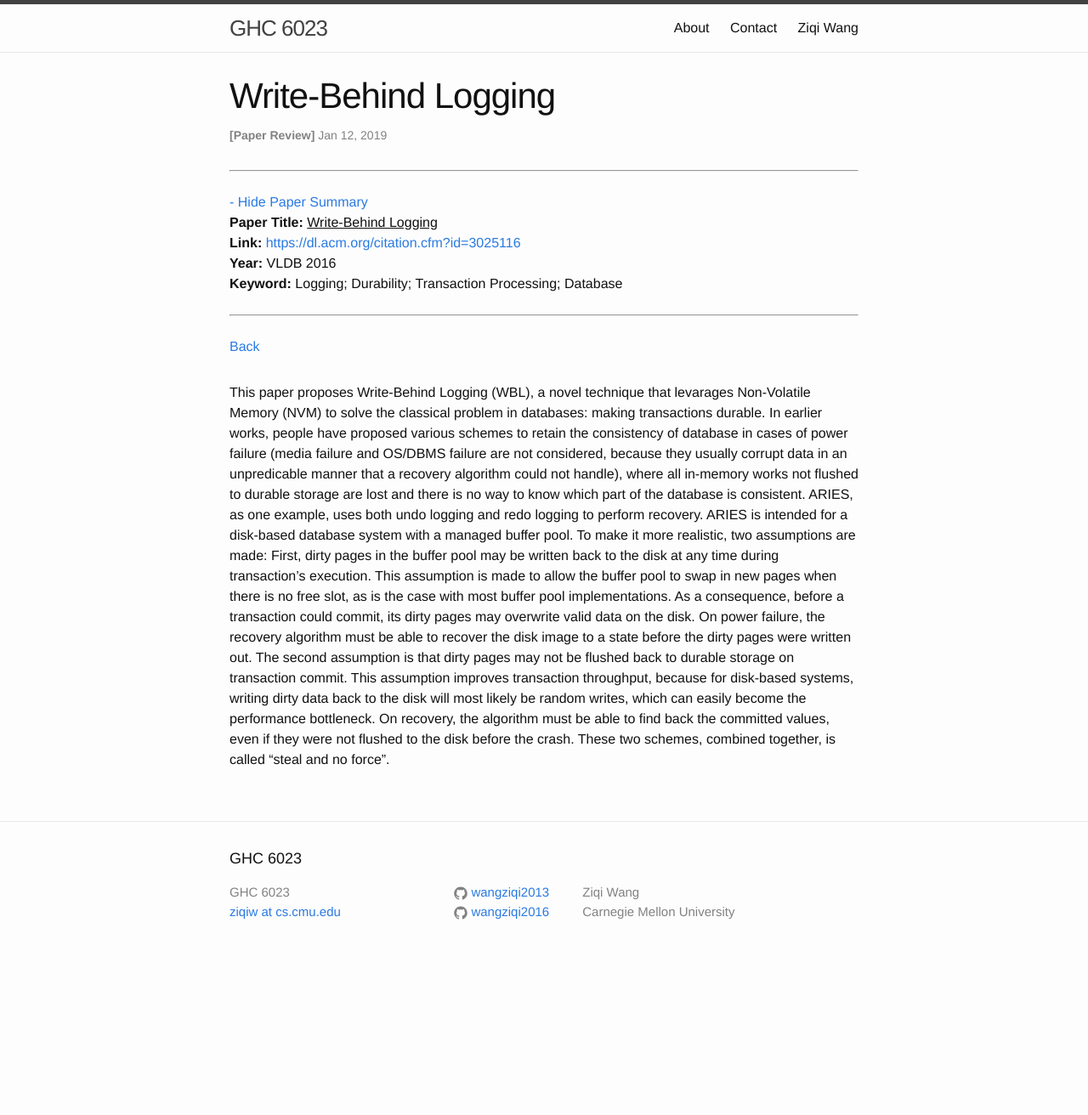
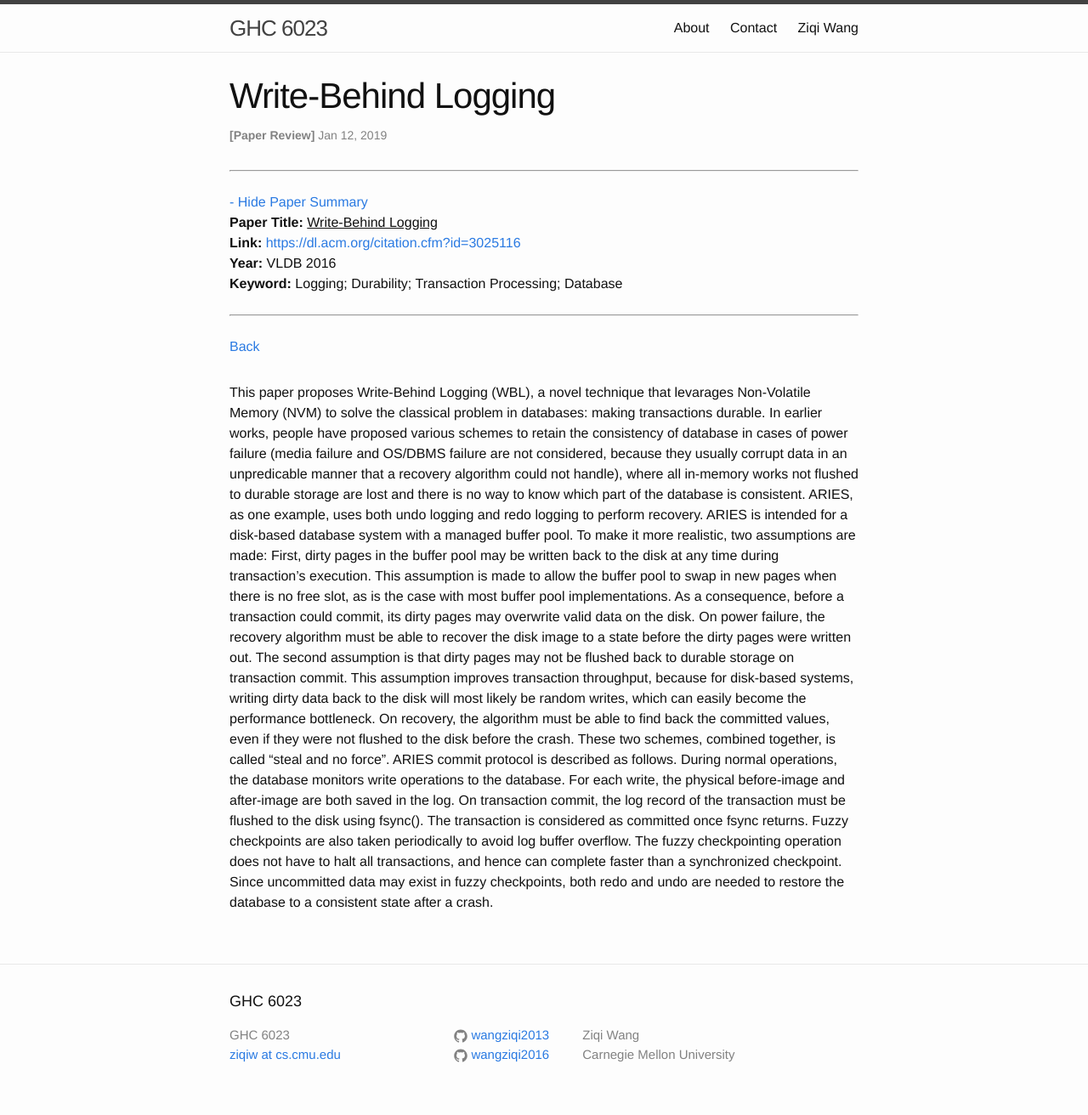
Before and after one commit to wangziqi2013/wangziqi2013.github.io, a Jekyll site: the page built from _posts/2019-01-12-wbl.markdown, in a window 1280 px wide. Shown: the whole page at 85% size. Built offline with Jekyll 4.4.1, drawn with Linux system fonts in a browser that asks for light colours; before the commit the page ends 1144 px from its top, so only the background shows below that.

Commit message:
Adding fuzzy checkpoint

```diff
--- a/_posts/2019-01-12-wbl.markdown
+++ b/_posts/2019-01-12-wbl.markdown
@@ -28,4 +28,10 @@ assumption is that dirty pages may not be flushed back to durable storage on tra
 transaction throughput, because for disk-based systems, writing dirty data back to the disk will most likely be random
 writes, which can easily become the performance bottleneck. On recovery, the algorithm must be able to find back the
 committed values, even if they were not flushed to the disk before the crash. These two schemes, combined together,
-is called "steal and no force".
+is called "steal and no force". ARIES commit protocol is described as follows. During normal operations, the database monitors
+write operations to the database. For each write, the physical before-image and after-image are both saved in the log.
+On transaction commit, the log record of the transaction must be flushed to the disk using fsync(). The transaction is
+considered as committed once fsync returns. Fuzzy checkpoints are also taken periodically to avoid log buffer overflow. The
+fuzzy checkpointing operation does not have to halt all transactions, and hence can complete faster than a synchronized
+checkpoint. Since uncommitted data may exist in fuzzy checkpoints, both redo and undo are needed to restore the
+database to a consistent state after a crash.
```
